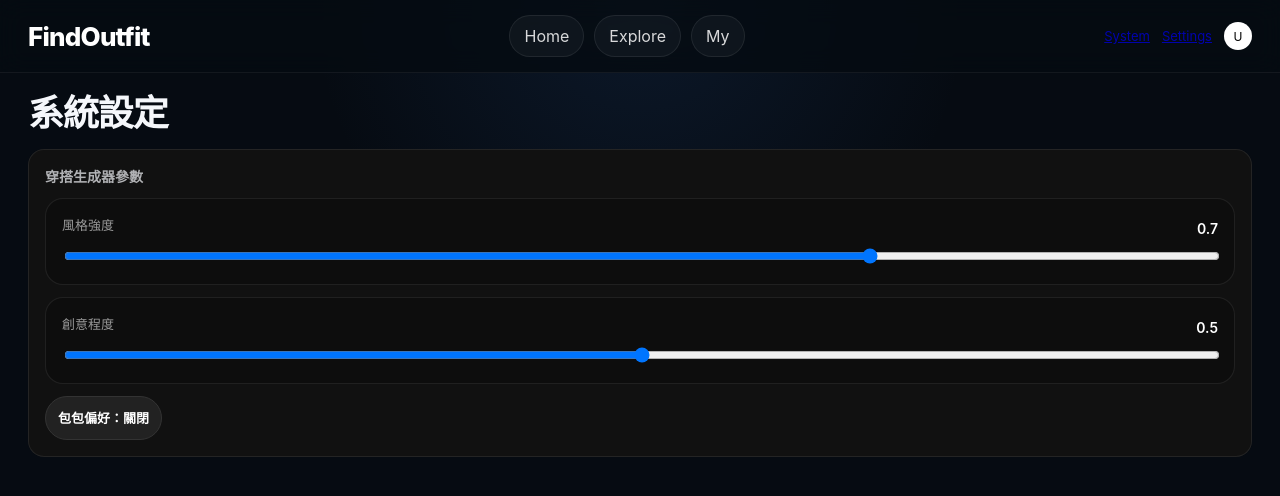
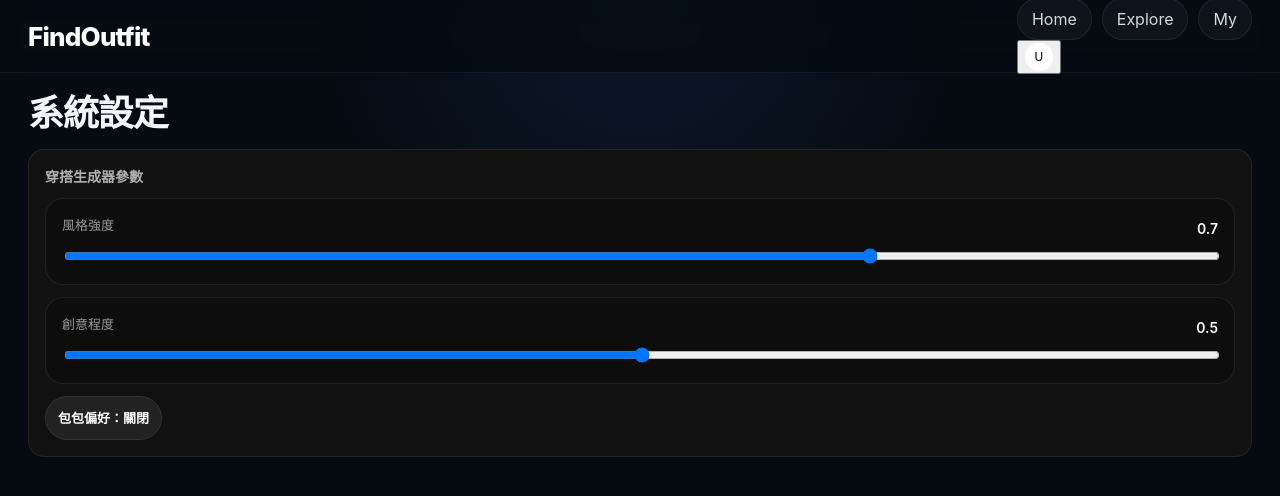
Before and after one commit to howeasyshare-glitch/simon, a Next.js app: page /system in a window 1280 px wide. Shown: the top 496 px of the page. Built offline with nearby package versions, Linux system fonts and the light colour scheme.

Commit message:
Update NavBar.tsx

```diff
--- a/components/NavBar.tsx
+++ b/components/NavBar.tsx
@@ -2,16 +2,31 @@
 
 import Link from "next/link";
 import { usePathname } from "next/navigation";
+import { useEffect, useRef, useState } from "react";
 import styles from "../app/page.module.css";
 
 export default function NavBar() {
   const pathname = usePathname();
+  const [open, setOpen] = useState(false);
+  const menuRef = useRef<HTMLDivElement | null>(null);
 
   const items = [
     { href: "/", label: "Home" },
     { href: "/explore", label: "Explore" },
     { href: "/my", label: "My" },
   ];
+
+  useEffect(() => {
+    function handleClickOutside(e: MouseEvent) {
+      if (!menuRef.current) return;
+      if (!menuRef.current.contains(e.target as Node)) {
+        setOpen(false);
+      }
+    }
+
+    document.addEventListener("mousedown", handleClickOutside);
+    return () => document.removeEventListener("mousedown", handleClickOutside);
+  }, []);
 
   return (
     <header className={styles.topbarWrap}>
@@ -20,21 +35,19 @@ export default function NavBar() {
           FindOutfit
         </Link>
 
+        <div className={styles.topbarRight}>
           <nav className={styles.nav}>
             {items.map((item) => {
               const active =
                 item.href === "/"
                   ? pathname === "/"
-                : pathname === item.href ||
-                  pathname?.startsWith(item.href + "/");
+                  : pathname === item.href || pathname?.startsWith(item.href + "/");
 
               return (
                 <Link
                   key={item.href}
                   href={item.href}
-                className={`${styles.navItem} ${
-                  active ? styles.navItemActive : ""
-                }`}
+                  className={`${styles.navItem} ${active ? styles.navItemActive : ""}`}
                 >
                   {item.label}
                 </Link>
@@ -42,19 +55,36 @@ export default function NavBar() {
             })}
           </nav>
 
-        {/* ✅ 右側區塊（帳號 + 設定） */}
-        <div className={styles.navRight}>
-          <Link href="/system" className={styles.navGhost}>
-            System
+          <div className={styles.profileWrap} ref={menuRef}>
+            <button
+              type="button"
+              className={styles.avatarButton}
+              onClick={() => setOpen((v) => !v)}
+              aria-label="Open profile menu"
+            >
+              <div className={styles.avatar}>U</div>
+            </button>
+
+            {open ? (
+              <div className={styles.profileMenu}>
+                <div className={styles.profileCard}>
+                  <div className={styles.profileAvatar}>U</div>
+                  <div>
+                    <div className={styles.profileName}>User</div>
+                    <div className={styles.profileMeta}>findoutfit demo account</div>
+                  </div>
+                </div>
+
+                <div className={styles.profileMenuList}>
+                  <Link href="/settings" className={styles.profileMenuItem} onClick={() => setOpen(false)}>
+                    基本資料
                   </Link>
-
-          <Link href="/settings" className={styles.navGhost}>
-            Settings
+                  <Link href="/system" className={styles.profileMenuItem} onClick={() => setOpen(false)}>
+                    設定
                   </Link>
-
-          {/* 👉 Avatar（之後可接 auth） */}
-          <div className={styles.avatar}>
-            <span>U</span>
+                </div>
+              </div>
+            ) : null}
           </div>
         </div>
       </div>
```
Lines whose indentation alone changed are shown as unchanged.
